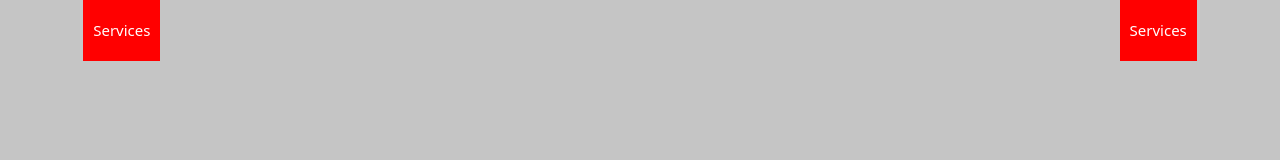
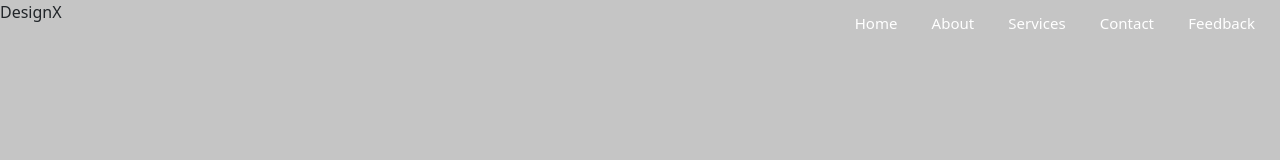
Before and after one commit to NoamiX-off/navbar, a plain HTML site: page index.html in a window 1280 px wide. Drawn offline with nearby package versions, Linux system fonts and the light colour scheme.

Commit message:
Update index.html

```diff
--- a/index.html
+++ b/index.html
@@ -18,16 +18,18 @@
   <link rel="stylesheet" href="style.css">
 </head>
 <body>
-
-    <nav>
+<nav>
       <input type="checkbox" id="check">
       <label for="check" class="checkbtn">
         <i class="fas fa-bars"></i>
       </label>
-
+      <label class="logo">DesignX</label>
       <ul>
-        <li><div class="gau"><a href="#">Services</a></div></li>
-        <li><div class="dro"><a href="#">Services</a></div></li>
+        <li><a class="active" href="#">Home</a></li>
+        <li><a href="#">About</a></li>
+        <li><a href="#">Services</a></li>
+        <li><a href="#">Contact</a></li>
+        <li><a href="#">Feedback</a></li>
       </ul>
     </nav>
     <section></section>
```
